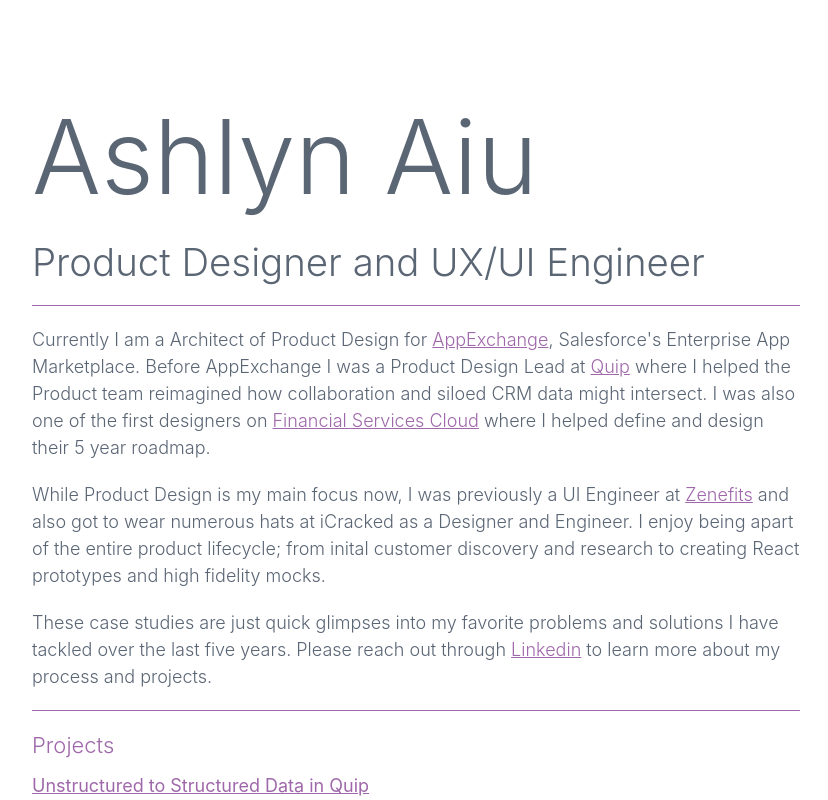
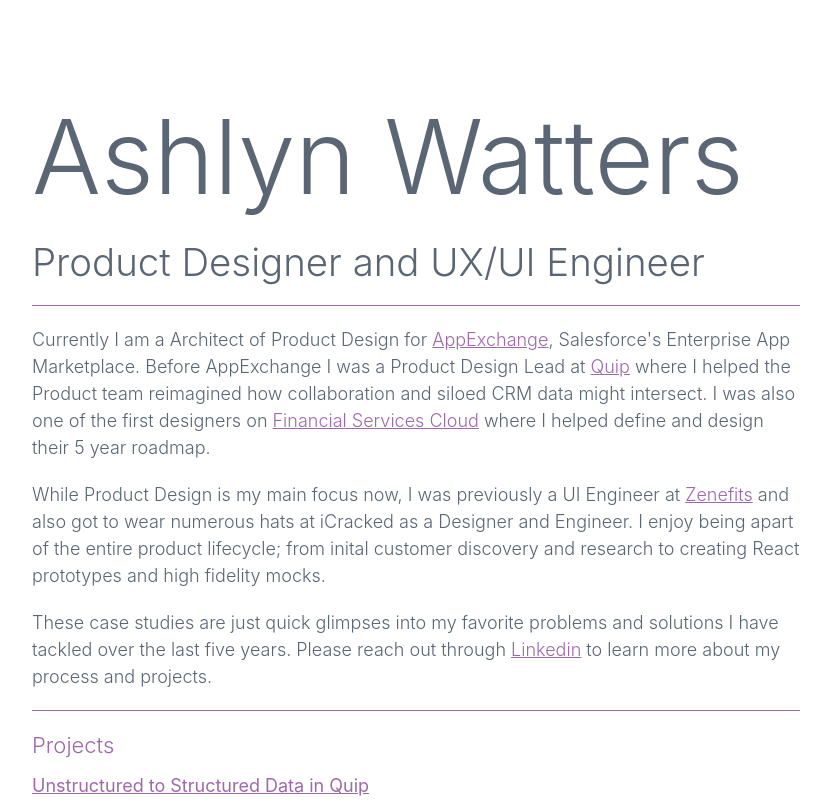
Before and after one commit to ashlynaiu/ashlyn-portfolio, a React (Create React App) app: page / in a window 1280 px wide. Shown: the top 800 px of the page, without its empty margins (224-1052 px from the left). Built offline with nearby package versions, Linux system fonts and the light colour scheme.

Commit message:
update last name

```diff
--- a/src/components/ActionPlans.js
+++ b/src/components/ActionPlans.js
@@ -7,7 +7,7 @@
   render() {
     return (
       <div className="unstructured">
-        <h1>Ashlyn Aiu</h1>
+        <h1>Ashlyn Watters</h1>
         <h2>Action Plans Version 2</h2>
 
         <div className="project-details">
--- a/src/components/Footer.js
+++ b/src/components/Footer.js
@@ -6,7 +6,7 @@
       <footer>
         <ul>
           <li><a href="https://twitter.com/ashlynaiu" rel="noopener noreferrer" target="_blank"><i className="fab fa-twitter"></i></a></li>
-          <li><a href="https://www.linkedin.com/pub/ashlyn-aiu/42/56b/60a" rel="noopener noreferrer" target="_blank"><i className="fab fa-linkedin"></i></a></li>
+          <li><a href="https://www.linkedin.com/in/ashlyn-watters" rel="noopener noreferrer" target="_blank"><i className="fab fa-linkedin"></i></a></li>
           <li><a href="https://github.com/ashlynaiu" rel="noopener noreferrer" target="_blank"><i className="fab fa-github"></i></a></li>
         </ul>
       </footer>
--- a/src/components/Home.js
+++ b/src/components/Home.js
@@ -4,7 +4,7 @@
   render() {
     return (
         <div className="homepage">
-          <h1>Ashlyn Aiu</h1>
+          <h1>Ashlyn Watters</h1>
           <h2>Product Designer and UX/UI Engineer</h2>
           <p className="first">Currently I am a Architect of Product Design for <a href="https://appexchange.salesforce.com/" target="_blank" rel="noopener noreferrer">AppExchange</a>, Salesforce's Enterprise App Marketplace. Before AppExchange I was a Product Design Lead at <a href="https://quip.com/" target="_blank" rel="noopener noreferrer">Quip</a> where I helped the Product team reimagined how collaboration and siloed CRM data might intersect. I was also one of the first designers on <a href="https://www.salesforce.com/products/financial-services-cloud/overview/" target="_blank" rel="noopener noreferrer">Financial Services Cloud</a> where I helped define and design their 5 year roadmap. </p>
 
--- a/src/components/Timeline.js
+++ b/src/components/Timeline.js
@@ -8,7 +8,7 @@
   render() {
     return (
       <div className="timeline">
-        <h1>Ashlyn Aiu</h1>
+        <h1>Ashlyn Watters</h1>
         <h2>Timeline Redesign</h2>
         <div className="project-details">
           <p><b>Team:</b> Salesforce Industries Cloud</p>
--- a/src/components/Unstructured.js
+++ b/src/components/Unstructured.js
@@ -7,7 +7,7 @@
   render() {
     return (
       <div className="unstructured">
-        <h1>Ashlyn Aiu</h1>
+        <h1>Ashlyn Watters</h1>
         <h2>Unstructured to Structured Data in Quip</h2>
 
         <div className="project-details">
```
Also changed, not shown: 2 other files (tests, documents, lock files or other folders).
